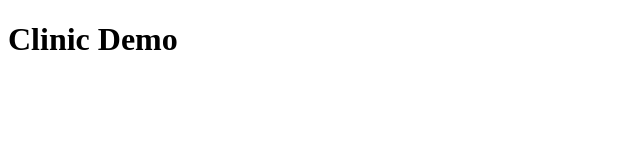
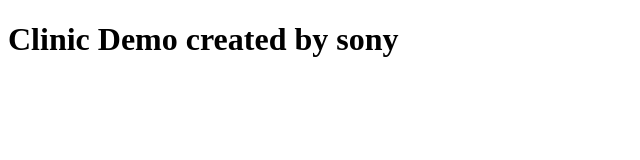
Before and after one commit to sunehara-y-khokhar/clinic, a plain HTML site: page index.html in a window 1280 px wide. Shown: the whole page, without its empty margins (0-640 px from the left). Drawn offline with Linux system fonts and the light colour scheme.

Commit message:
text change

```diff
--- a/index.html
+++ b/index.html
@@ -1,11 +1,14 @@
 <!DOCTYPE html>
 <html lang="en">
+
 <head>
     <meta charset="UTF-8">
     <meta name="viewport" content="width=device-width, initial-scale=1.0">
     <title>Document</title>
 </head>
+
 <body>
-    <h1>Clinic Demo</h1>
+    <h1>Clinic Demo created by sony</h1>
 </body>
+
 </html>
```
